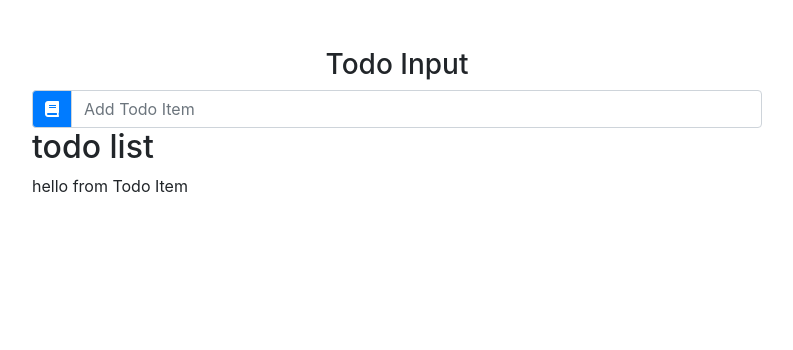
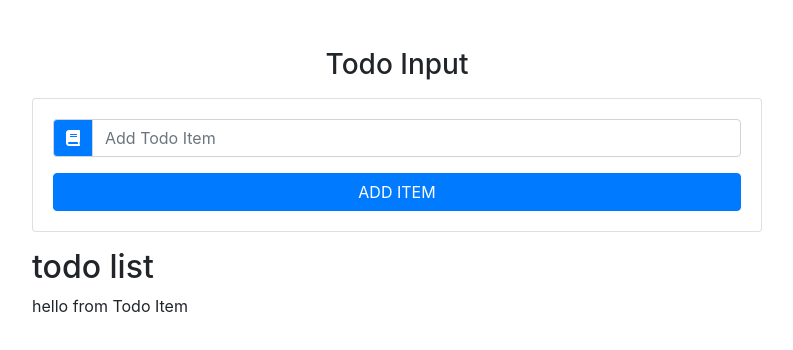
Before and after one commit to aferracci/react-todo-list, a React (Create React App) app: page / in a window 1280 px wide. Shown: the top 350 px of the page, without its empty margins (243-1036 px from the left). Built offline with nearby package versions, Linux system fonts and the light colour scheme.

Commit message:
todoinput structure

```diff
--- a/src/components/TodoInput.js
+++ b/src/components/TodoInput.js
@@ -5,7 +5,7 @@ export default class TodoInput extends Component {
         const {item, handleChange, handleSubmit, editItem} = this.props;
 
         return (
-            <div classeName="card card-body my-3">
+            <div className="card card-body my-3">
                 <form onSubmit={handleSubmit} >
                     <div className="input-group">
                         <div className="input-group-prepend">
@@ -17,8 +17,15 @@ export default class TodoInput extends Component {
                             type="text"
                             className="form-control text-capitalize"
                             placeholder="add todo item"
+                            value={item}
+                            onChange={handleChange}
                         />
                     </div>
+                    <button
+                        type="submit"
+                        className="btn btn-block btn-primary mt-3 text-uppercase">
+                        add item
+                    </button>
                 </form>
             </div>
         )
```
